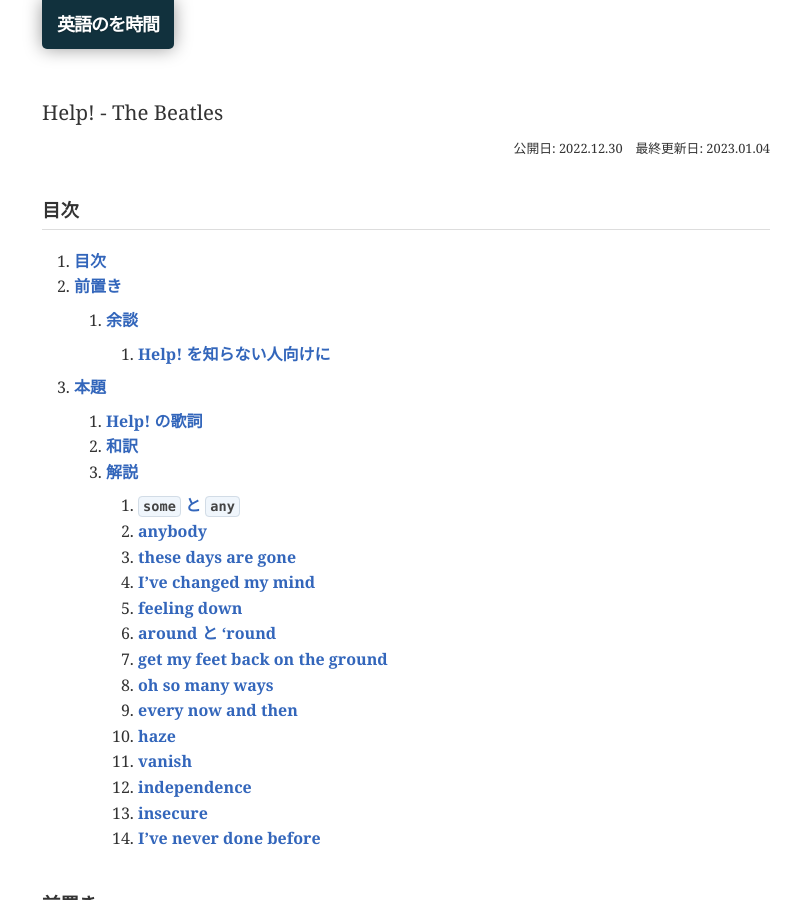
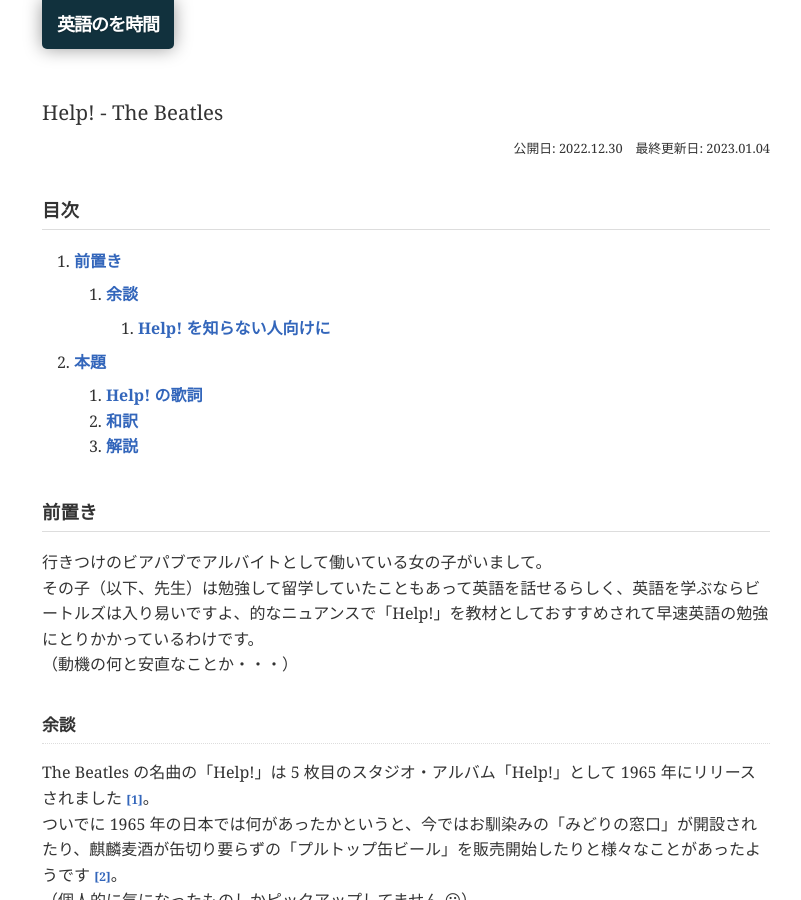
Before and after one commit to tetsuwo/en-study, a Jekyll site: the page built from _posts/2022-12-30-help-the-beatles.md, in a window 1280 px wide and 900 px high. Shown: the whole window, without its empty margins (108-909 px from the left). Built offline with Jekyll 4.4.1, drawn with Linux system fonts in a browser that asks for light colours.

Commit message:
Update 2022-12-30-help-the-beatles.md

```diff
--- a/_posts/2022-12-30-help-the-beatles.md
+++ b/_posts/2022-12-30-help-the-beatles.md
@@ -11,6 +11,7 @@
 
 
 ## 目次
+{:.no_toc}
 
 1. The generated Toc will be an ordered list
 {:toc}
@@ -146,6 +147,7 @@
 > Help!
 
 #### `some` と `any`
+{:.no_toc}
 
 先生が、ここの `Some` と `Any` の使い分けが勉強になりますよ、と言ってくれました。
 個人的にはここの節だけみるならば `Some` は肯定で使われ、 `Any` は否定で使われるように見えました。
@@ -164,16 +166,19 @@
 > 見つけたんだ、考え方が変わったんだ、そしてドアを開けたんだ
 
 #### anybody
+{:.no_toc}
 
 `anybody` 出ましたね。
 `never` で強い否定が入っているので「`somebody` = 誰の」ではなく `anybody` なのでしょうか 🤔
 強く言えないですが「訳せ」はするので素通りしやす。
 
 #### these days are gone
+{:.no_toc}
 
 `these days are gone` は「これらの日々はどっか行っちゃった」的なニュアンスかと思います。
 
 #### I've changed my mind
+{:.no_toc}
 
 最初は「心に変化があったんだ」と訳していましたが「考え方が変わったんだ」の方がしっくりきたので変えました。
 
@@ -189,16 +194,19 @@
 > どうかお願いだ、助けてくれ
 
 #### feeling down
+{:.no_toc}
 
 `feeling down` は感覚的に「落ち込んでいる」かなと。
 
 #### around と 'round
+{:.no_toc}
 
 `And I do appreciate you being around` の `around` のところは歌詞を載せているサイトによっては `'round` だったりするのですが、これは先生曰く `around` の省略なのではないか、とのこと。
 実際には入るはずの音が聴こえない場合にもこのアポストロフィを使うとのことだ
 たまに仕事で英語のドキュメントを読むときに見かけてたので「なるほど」と流石先生・・・。
 
 #### get my feet back on the ground
+{:.no_toc}
 
 `get my feet back on the ground` は `back` の訳し方がよく分からないが `ground` の上に自身の足を得るなので「地に足をつける」的なニュアンスで訳していました。
 でも歌詞っぽいのがいいなーと思いつつ、何回か訳していると「ちゃんとする」でもいいのではないか、と思ってそうしちゃいました。
@@ -215,32 +223,39 @@
 > わかってるさ、僕は君を必要としているんだ、いままでにないくらい
 
 #### oh so many ways
+{:.no_toc}
 
 `oh so many ways` の `oh` は一体なんなの・・・。
 細かいこと気にしちゃうと訳せないからすっ飛ばしました。
 
 #### every now and then
+{:.no_toc}
 
 `every now and then` は「時々」という意味らしい。勝手に「度々」と訳してしまっていた。
 
 #### haze
+{:.no_toc}
 
 `haze` はクラフトビール好きな僕にはお誂え向き？な言葉ですよ :)
 
 #### vanish
+{:.no_toc}
 
 `vanish` は FF のアレだろうということで理解。
 
 #### independence
+{:.no_toc}
 
 `independence` は映画「Independence Day」で独立記念日だということも知っている。
 それにプログラミングでも依存関係のあるライブラリーがあると `dependency` と良く表示されるので `in-` が付いてその逆だろうと。
 
 #### insecure
+{:.no_toc}
 
 `insecure` は `HTTPS` の `Hypertext Transfer Protocol Secure` で「secure = 安心・安全」的なニュアンスの逆の意味だろうと。
 
 #### I’ve never done before
+{:.no_toc}
 
 `I’ve never done before` は分からなかった・・・
 これは先生に助けてもらいました。
```
